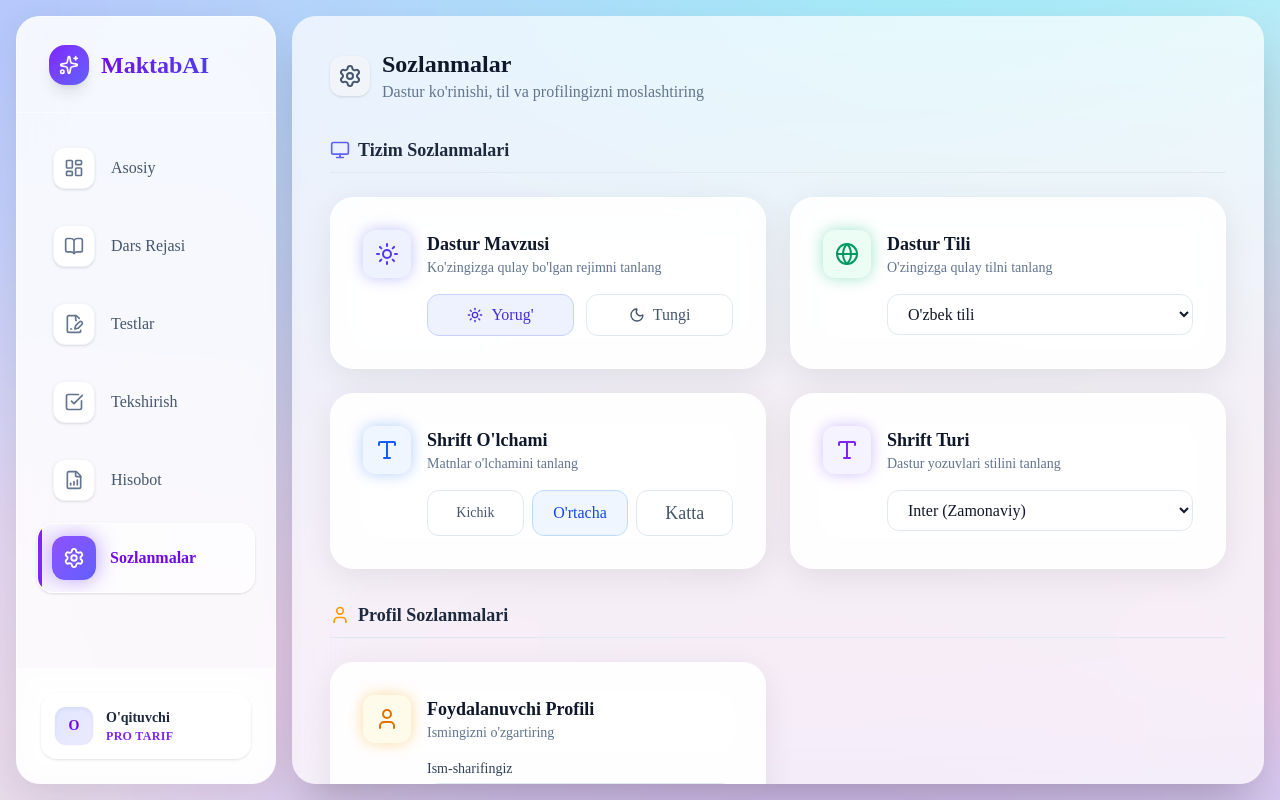
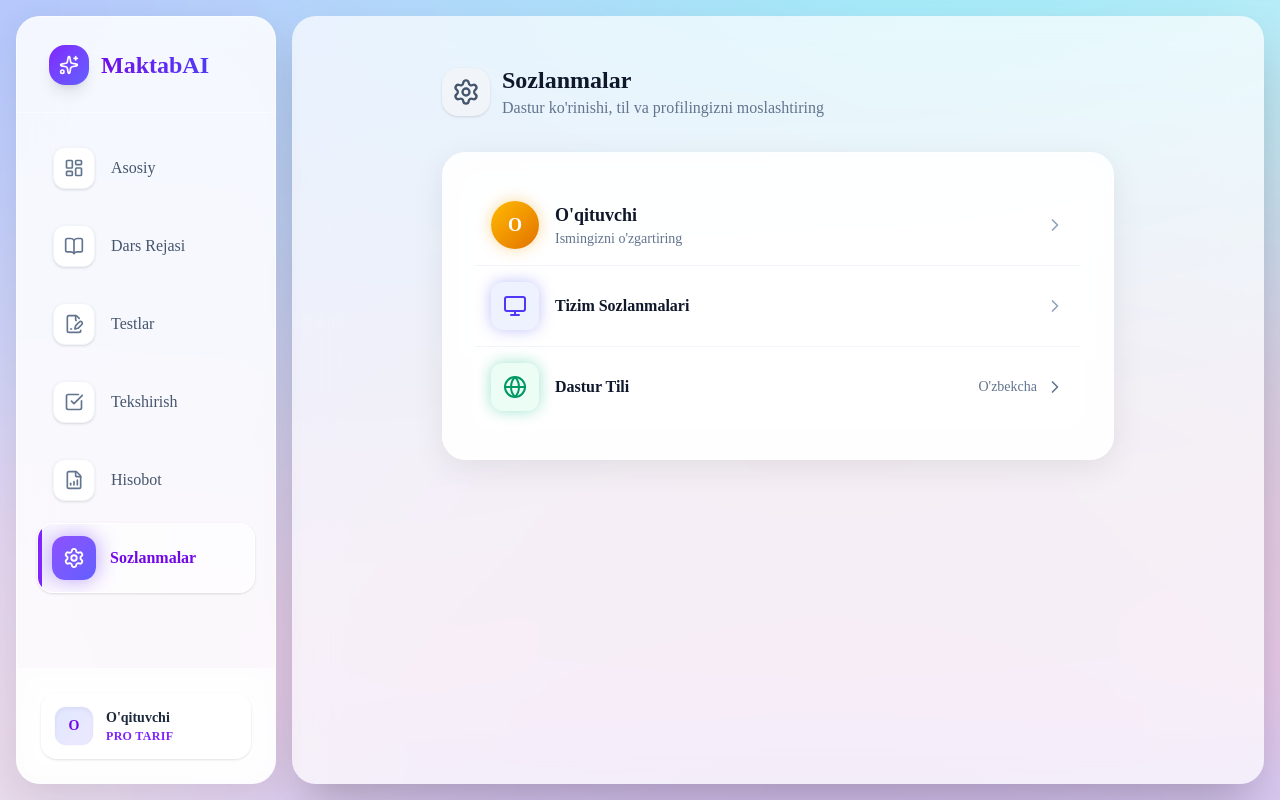
Before and after one commit to baxtiyorovbobojon06-ops/ZeroUp, a Next.js app: page /settings in a window 1280 px wide. Built offline with nearby package versions, Linux system fonts and the light colour scheme.

Commit message:
feat: Refactored settings to use mobile app-like list navigation

```diff
--- a/src/app/settings/page.tsx
+++ b/src/app/settings/page.tsx
@@ -1,7 +1,7 @@
 "use client";
 
 import { useState } from "react";
-import { Settings, Moon, Sun, Globe, User, Save, Type, Monitor } from "lucide-react";
+import { Settings, Moon, Sun, Globe, User, Save, Type, Monitor, ChevronRight, ChevronLeft, Check } from "lucide-react";
 import toast from "react-hot-toast";
 import { useSettings } from "@/contexts/SettingsContext";
 import { Language } from "@/utils/translations";
@@ -12,13 +12,15 @@ import { Button } from "@/components/ui/Button";
 type FontSize = 'sm' | 'base' | 'lg';
 type FontFamily = 'inter' | 'roboto' | 'nunito';
 
+type ViewState = 'main' | 'system' | 'language' | 'profile';
+
 export default function SettingsPage() {
   const {
     theme, language, fontSize, fontFamily, profileName,
     setTheme, setLanguage, setFontSize, setFontFamily, setProfileName, t
   } = useSettings();
 
-  // Local state for the input before saving
+  const [currentView, setCurrentView] = useState<ViewState>('main');
   const [tempName, setTempName] = useState(profileName);
 
   const handleSaveProfile = () => {
@@ -28,31 +30,82 @@ export default function SettingsPage() {
     }
     setProfileName(tempName);
     toast.success(t("saved_msg"));
+    setCurrentView('main');
   };
 
-  return (
-    <div className="space-y-8 animate-in fade-in duration-500 max-w-4xl mx-auto">
-      <div className="flex items-center gap-3">
-        <div className="w-10 h-10 bg-slate-100 dark:bg-slate-800 text-slate-600 dark:text-slate-300 rounded-xl flex items-center justify-center shadow-sm">
-          <Settings className="w-6 h-6" />
+  const renderMainView = () => (
+    <div className="space-y-4 animate-in slide-in-from-right-4 duration-300">
+      <Card className="p-0 overflow-hidden bg-white/80 dark:bg-slate-800/80 backdrop-blur-xl border-white/60 dark:border-slate-700/60 divide-y divide-slate-100 dark:divide-slate-700">
+
+        {/* Profile List Item */}
+        <button
+          onClick={() => setCurrentView('profile')}
+          className="w-full flex items-center p-4 hover:bg-slate-50 dark:hover:bg-slate-700/50 transition-colors group text-left"
+        >
+          <div className="w-12 h-12 rounded-full bg-gradient-to-br from-amber-400 to-amber-600 flex items-center justify-center text-white font-bold text-lg shadow-[0_0_15px_rgba(245,158,11,0.4)] group-hover:scale-105 transition-transform shrink-0">
+            {profileName ? profileName.charAt(0).toUpperCase() : "O'"}
           </div>
-        <div>
-          <h1 className="text-2xl font-bold text-slate-900 dark:text-slate-100">{t("settings_title")}</h1>
-          <p className="text-slate-500 dark:text-slate-400">{t("settings_desc")}</p>
+          <div className="ml-4 flex-1">
+            <h3 className="text-lg font-bold text-slate-900 dark:text-slate-100">{profileName || "O'qituvchi"}</h3>
+            <p className="text-sm text-slate-500 dark:text-slate-400">{t("profile_desc")}</p>
           </div>
+          <ChevronRight className="w-5 h-5 text-slate-400 group-hover:text-amber-500 transition-colors" />
+        </button>
+
+        {/* System Settings List Item */}
+        <button
+          onClick={() => setCurrentView('system')}
+          className="w-full flex items-center p-4 hover:bg-slate-50 dark:hover:bg-slate-700/50 transition-colors group text-left"
+        >
+          <div className="p-3 bg-indigo-50 dark:bg-indigo-900/30 text-indigo-600 dark:text-indigo-400 rounded-xl shadow-[0_0_15px_rgba(99,102,241,0.4)] dark:shadow-[0_0_15px_rgba(99,102,241,0.2)] shrink-0 group-hover:scale-105 transition-transform">
+            <Monitor className="w-6 h-6" />
+          </div>
+          <div className="ml-4 flex-1">
+            <h3 className="text-base font-bold text-slate-900 dark:text-slate-100">{t("system_settings")}</h3>
+          </div>
+          <ChevronRight className="w-5 h-5 text-slate-400 group-hover:text-indigo-500 transition-colors" />
+        </button>
+
+        {/* Language List Item */}
+        <button
+          onClick={() => setCurrentView('language')}
+          className="w-full flex items-center p-4 hover:bg-slate-50 dark:hover:bg-slate-700/50 transition-colors group text-left"
+        >
+          <div className="p-3 bg-emerald-50 dark:bg-emerald-900/30 text-emerald-600 dark:text-emerald-400 rounded-xl shadow-[0_0_15px_rgba(16,185,129,0.4)] dark:shadow-[0_0_15px_rgba(16,185,129,0.2)] shrink-0 group-hover:scale-105 transition-transform">
+            <Globe className="w-6 h-6" />
+          </div>
+          <div className="ml-4 flex-1">
+            <h3 className="text-base font-bold text-slate-900 dark:text-slate-100">{t("lang_title")}</h3>
+          </div>
+          <div className="flex items-center gap-2 text-slate-500 dark:text-slate-400 group-hover:text-emerald-600 dark:group-hover:text-emerald-400 transition-colors">
+            <span className="text-sm font-medium">
+              {language === 'uz' ? "O'zbekcha" : language === 'ru' ? "Русский" : "English"}
+            </span>
+            <ChevronRight className="w-5 h-5" />
+          </div>
+        </button>
+
+      </Card>
+    </div>
+  );
+
+  const renderSystemView = () => (
+    <div className="space-y-6 animate-in slide-in-from-right-4 duration-300">
+      <div className="flex items-center gap-3 mb-6">
+        <button
+          onClick={() => setCurrentView('main')}
+          className="p-2 hover:bg-slate-100 dark:hover:bg-slate-800 rounded-lg transition-colors text-slate-500"
+        >
+          <ChevronLeft className="w-6 h-6" />
+        </button>
+        <h2 className="text-xl font-bold text-slate-900 dark:text-slate-100">{t("system_settings")}</h2>
       </div>
 
       <div className="space-y-6">
-        <div className="flex items-center gap-2 border-b border-slate-200 dark:border-slate-700 pb-2">
-          <Monitor className="w-5 h-5 text-indigo-500" />
-          <h2 className="text-lg font-bold text-slate-800 dark:text-slate-200">{t("system_settings")}</h2>
-        </div>
-
-        <div className="grid md:grid-cols-2 gap-6">
         {/* Theme Settings */}
         <Card className="bg-white/80 dark:bg-slate-800/80 backdrop-blur-xl border-white/60 dark:border-slate-700/60">
           <div className="flex items-start gap-4">
-              <div className="p-3 bg-indigo-50 dark:bg-indigo-900/30 text-indigo-600 dark:text-indigo-400 rounded-xl shadow-[0_0_15px_rgba(99,102,241,0.4)] dark:shadow-[0_0_15px_rgba(99,102,241,0.2)]">
+            <div className="p-3 bg-indigo-50 dark:bg-indigo-900/30 text-indigo-600 dark:text-indigo-400 rounded-xl shadow-[0_0_15px_rgba(99,102,241,0.4)] dark:shadow-[0_0_15px_rgba(99,102,241,0.2)] shrink-0">
               {theme === 'dark' ? <Moon className="w-6 h-6" /> : <Sun className="w-6 h-6" />}
             </div>
             <div className="flex-1 space-y-4">
@@ -86,34 +139,10 @@ export default function SettingsPage() {
           </div>
         </Card>
 
-          {/* Language Settings */}
-          <Card className="bg-white/80 dark:bg-slate-800/80 backdrop-blur-xl border-white/60 dark:border-slate-700/60">
-            <div className="flex items-start gap-4">
-              <div className="p-3 bg-emerald-50 dark:bg-emerald-900/30 text-emerald-600 dark:text-emerald-400 rounded-xl shadow-[0_0_15px_rgba(16,185,129,0.4)] dark:shadow-[0_0_15px_rgba(16,185,129,0.2)]">
-                <Globe className="w-6 h-6" />
-              </div>
-              <div className="flex-1 space-y-4">
-                <div>
-                  <h3 className="text-lg font-bold text-slate-900 dark:text-slate-100">{t("lang_title")}</h3>
-                  <p className="text-sm text-slate-500 dark:text-slate-400">{t("lang_desc")}</p>
-                </div>
-                <select
-                  value={language}
-                  onChange={(e) => setLanguage(e.target.value as Language)}
-                  className="w-full px-4 py-2.5 bg-white dark:bg-slate-800 border border-slate-200 dark:border-slate-700 rounded-xl focus:outline-none focus:ring-2 focus:ring-emerald-500 dark:text-slate-200 transition-colors"
-                >
-                  <option value="uz">O'zbek tili</option>
-                  <option value="ru">Русский язык</option>
-                  <option value="en">English</option>
-                </select>
-              </div>
-            </div>
-          </Card>
-
         {/* Font Size Settings */}
         <Card className="bg-white/80 dark:bg-slate-800/80 backdrop-blur-xl border-white/60 dark:border-slate-700/60">
           <div className="flex items-start gap-4">
-              <div className="p-3 bg-blue-50 dark:bg-blue-900/30 text-blue-600 dark:text-blue-400 rounded-xl shadow-[0_0_15px_rgba(59,130,246,0.4)] dark:shadow-[0_0_15px_rgba(59,130,246,0.2)]">
+            <div className="p-3 bg-blue-50 dark:bg-blue-900/30 text-blue-600 dark:text-blue-400 rounded-xl shadow-[0_0_15px_rgba(59,130,246,0.4)] dark:shadow-[0_0_15px_rgba(59,130,246,0.2)] shrink-0">
               <Type className="w-6 h-6" />
             </div>
             <div className="flex-1 space-y-4">
@@ -160,7 +189,7 @@ export default function SettingsPage() {
         {/* Font Family Settings */}
         <Card className="bg-white/80 dark:bg-slate-800/80 backdrop-blur-xl border-white/60 dark:border-slate-700/60">
           <div className="flex items-start gap-4">
-              <div className="p-3 bg-violet-50 dark:bg-violet-900/30 text-violet-600 dark:text-violet-400 rounded-xl shadow-[0_0_15px_rgba(139,92,246,0.4)] dark:shadow-[0_0_15px_rgba(139,92,246,0.2)]">
+            <div className="p-3 bg-violet-50 dark:bg-violet-900/30 text-violet-600 dark:text-violet-400 rounded-xl shadow-[0_0_15px_rgba(139,92,246,0.4)] dark:shadow-[0_0_15px_rgba(139,92,246,0.2)] shrink-0">
               <Type className="w-6 h-6" />
             </div>
             <div className="flex-1 space-y-4">
@@ -168,55 +197,107 @@ export default function SettingsPage() {
                 <h3 className="text-lg font-bold text-slate-900 dark:text-slate-100">{t("font_family_title")}</h3>
                 <p className="text-sm text-slate-500 dark:text-slate-400">{t("font_family_desc")}</p>
               </div>
-                <select
-                  value={fontFamily}
-                  onChange={(e) => setFontFamily(e.target.value as FontFamily)}
-                  className="w-full px-4 py-2.5 bg-white dark:bg-slate-800 border border-slate-200 dark:border-slate-700 rounded-xl focus:outline-none focus:ring-2 focus:ring-violet-500 dark:text-slate-200 transition-colors font-inherit"
+              <div className="space-y-2">
+                {[
+                  { id: 'inter', name: 'Inter (Zamonaviy)', class: 'font-inter' },
+                  { id: 'roboto', name: 'Roboto (Klassik)', class: 'font-roboto' },
+                  { id: 'nunito', name: 'Nunito (Yumshoq)', class: 'font-nunito' },
+                ].map((font) => (
+                  <button
+                    key={font.id}
+                    onClick={() => setFontFamily(font.id as FontFamily)}
+                    className={`w-full flex items-center justify-between p-3 rounded-xl border transition-colors ${font.class} ${
+                      fontFamily === font.id
+                        ? 'bg-violet-50 border-violet-200 text-violet-700 dark:bg-violet-900/50 dark:border-violet-500/50 dark:text-violet-300'
+                        : 'bg-white border-slate-200 text-slate-600 hover:bg-slate-50 dark:bg-slate-800 dark:border-slate-700 dark:text-slate-400 dark:hover:bg-slate-700'
+                    }`}
                   >
-                  <option value="inter" className="font-inter">Inter (Zamonaviy)</option>
-                  <option value="roboto" className="font-roboto">Roboto (Klassik)</option>
-                  <option value="nunito" className="font-nunito">Nunito (Yumshoq)</option>
-                </select>
+                    <span className="font-medium text-lg">{font.name}</span>
+                    {fontFamily === font.id && <Check className="w-5 h-5" />}
+                  </button>
+                ))}
+              </div>
             </div>
           </div>
         </Card>
       </div>
     </div>
+  );
 
-      <div className="space-y-6">
-        <div className="flex items-center gap-2 border-b border-slate-200 dark:border-slate-700 pb-2">
-          <User className="w-5 h-5 text-amber-500" />
-          <h2 className="text-lg font-bold text-slate-800 dark:text-slate-200">{t("profile_settings")}</h2>
+  const renderLanguageView = () => (
+    <div className="space-y-6 animate-in slide-in-from-right-4 duration-300">
+      <div className="flex items-center gap-3 mb-6">
+        <button
+          onClick={() => setCurrentView('main')}
+          className="p-2 hover:bg-slate-100 dark:hover:bg-slate-800 rounded-lg transition-colors text-slate-500"
+        >
+          <ChevronLeft className="w-6 h-6" />
+        </button>
+        <h2 className="text-xl font-bold text-slate-900 dark:text-slate-100">{t("lang_title")}</h2>
       </div>
 
-        {/* Profile Settings */}
-        <Card className="bg-white/80 dark:bg-slate-800/80 backdrop-blur-xl border-white/60 dark:border-slate-700/60 md:w-[calc(50%-12px)]">
+      <Card className="p-0 overflow-hidden bg-white/80 dark:bg-slate-800/80 backdrop-blur-xl border-white/60 dark:border-slate-700/60 divide-y divide-slate-100 dark:divide-slate-700">
+        {[
+          { code: 'uz', name: "O'zbekcha" },
+          { code: 'ru', name: "Русский" },
+          { code: 'en', name: "English" },
+        ].map((lang) => (
+          <button
+            key={lang.code}
+            onClick={() => {
+              setLanguage(lang.code as Language);
+              setCurrentView('main'); // Go back after selecting
+            }}
+            className="w-full flex items-center justify-between p-4 hover:bg-slate-50 dark:hover:bg-slate-700/50 transition-colors"
+          >
+            <span className={`text-base ${language === lang.code ? 'font-bold text-emerald-600 dark:text-emerald-400' : 'font-medium text-slate-700 dark:text-slate-300'}`}>
+              {lang.name}
+            </span>
+            {language === lang.code && <Check className="w-5 h-5 text-emerald-600 dark:text-emerald-400" />}
+          </button>
+        ))}
+      </Card>
+    </div>
+  );
+
+  const renderProfileView = () => (
+    <div className="space-y-6 animate-in slide-in-from-right-4 duration-300">
+      <div className="flex items-center gap-3 mb-6">
+        <button
+          onClick={() => setCurrentView('main')}
+          className="p-2 hover:bg-slate-100 dark:hover:bg-slate-800 rounded-lg transition-colors text-slate-500"
+        >
+          <ChevronLeft className="w-6 h-6" />
+        </button>
+        <h2 className="text-xl font-bold text-slate-900 dark:text-slate-100">{t("profile_title")}</h2>
+      </div>
+
+      <Card className="bg-white/80 dark:bg-slate-800/80 backdrop-blur-xl border-white/60 dark:border-slate-700/60">
         <div className="flex items-start gap-4">
-            <div className="p-3 bg-amber-50 dark:bg-amber-900/30 text-amber-600 dark:text-amber-400 rounded-xl shadow-[0_0_15px_rgba(245,158,11,0.4)] dark:shadow-[0_0_15px_rgba(245,158,11,0.2)]">
+          <div className="p-3 bg-amber-50 dark:bg-amber-900/30 text-amber-600 dark:text-amber-400 rounded-xl shadow-[0_0_15px_rgba(245,158,11,0.4)] dark:shadow-[0_0_15px_rgba(245,158,11,0.2)] shrink-0">
             <User className="w-6 h-6" />
           </div>
           <div className="flex-1 space-y-4">
             <div>
-                <h3 className="text-lg font-bold text-slate-900 dark:text-slate-100">{t("profile_title")}</h3>
               <p className="text-sm text-slate-500 dark:text-slate-400">{t("profile_desc")}</p>
             </div>
 
-              <div className="flex flex-col gap-3">
+            <div className="flex flex-col gap-4">
               <div className="w-full">
-                  <label className="block text-sm font-medium text-slate-700 dark:text-slate-300 mb-1">
+                <label className="block text-sm font-medium text-slate-700 dark:text-slate-300 mb-2">
                   {t("profile_name_label")}
                 </label>
                 <input
                   type="text"
                   value={tempName}
                   onChange={(e) => setTempName(e.target.value)}
-                    className="w-full px-4 py-2.5 bg-white dark:bg-slate-800 border border-slate-200 dark:border-slate-700 rounded-xl focus:outline-none focus:ring-2 focus:ring-amber-500 dark:text-slate-200 transition-colors"
+                  className="w-full px-4 py-3 bg-white dark:bg-slate-900/50 border border-slate-200 dark:border-slate-700 rounded-xl focus:outline-none focus:ring-2 focus:ring-amber-500 dark:text-slate-200 transition-colors"
                   placeholder="Masalan: Alisher Navoiy"
                 />
               </div>
               <Button
                 onClick={handleSaveProfile}
-                  className="w-full bg-amber-500 hover:bg-amber-600 text-white"
+                className="w-full bg-amber-500 hover:bg-amber-600 text-white py-3 text-lg"
                 leftIcon={<Save className="w-5 h-5" />}
               >
                 {t("save_btn")}
@@ -226,6 +307,27 @@ export default function SettingsPage() {
         </div>
       </Card>
     </div>
+  );
+
+  return (
+    <div className="max-w-2xl mx-auto py-4">
+      {/* Header, only show if in main view to save space, or keep it always? */}
+      {currentView === 'main' && (
+        <div className="flex items-center gap-3 mb-8 animate-in fade-in duration-300">
+          <div className="w-12 h-12 bg-slate-100 dark:bg-slate-800 text-slate-600 dark:text-slate-300 rounded-2xl flex items-center justify-center shadow-sm shrink-0">
+            <Settings className="w-7 h-7" />
+          </div>
+          <div>
+            <h1 className="text-2xl font-bold text-slate-900 dark:text-slate-100">{t("settings_title")}</h1>
+            <p className="text-slate-500 dark:text-slate-400">{t("settings_desc")}</p>
+          </div>
+        </div>
+      )}
+
+      {currentView === 'main' && renderMainView()}
+      {currentView === 'system' && renderSystemView()}
+      {currentView === 'language' && renderLanguageView()}
+      {currentView === 'profile' && renderProfileView()}
     </div>
   );
 }
```
Lines whose indentation alone changed are shown as unchanged.
